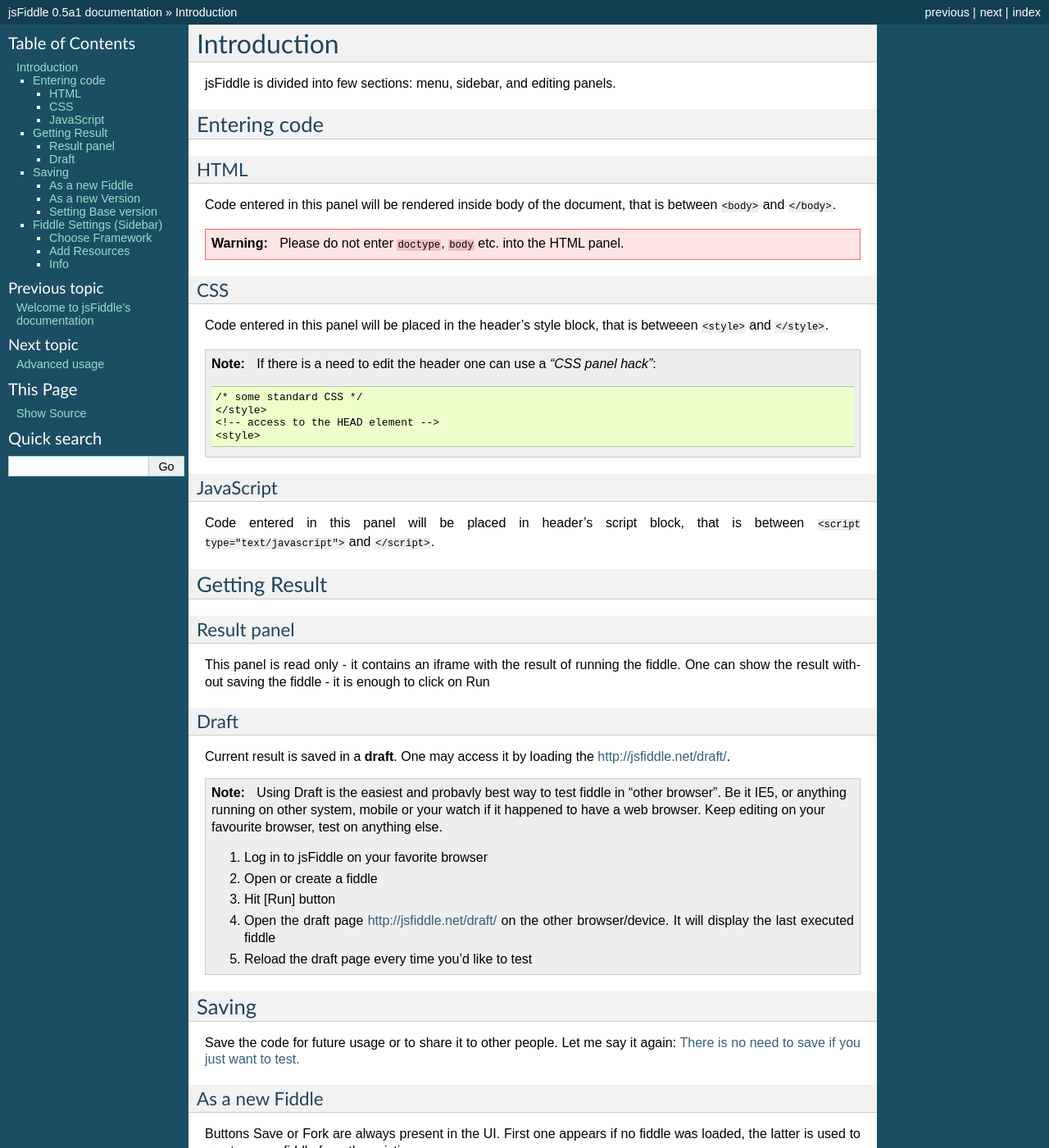
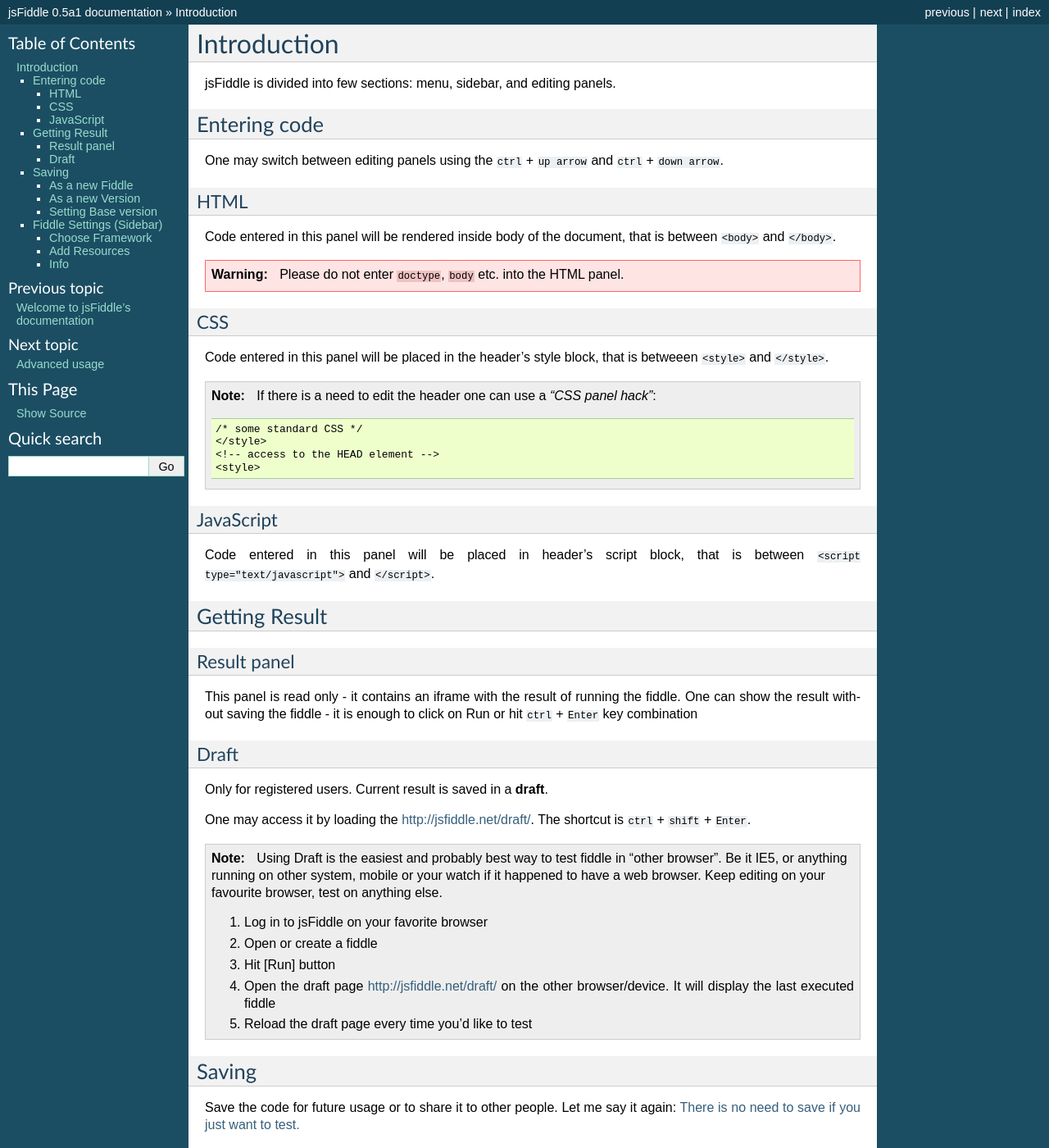
Before and after one commit to jsfiddle/jsfiddle-users, a Sphinx documentation site: the page built from docs/basic/introduction.rst, in a window 1280 px wide and 1400 px high. Shown: the whole window at 82% size. Built offline with Sphinx 7.4.7, drawn with Linux system fonts in a browser that asks for light colours; pages that are not in the unit, such as notebooks, are missing from menus.

Commit message:
media files and key shortcuts in introduction

```diff
--- a/docs/basic/introduction.rst
+++ b/docs/basic/introduction.rst
@@ -8,6 +8,9 @@
 
 Entering code
 =============
+
+One may switch between editing panels using the ``ctrl`` + ``up arrow``
+and ``ctrl`` + ``down arrow``.
 
 HTML
 ----
@@ -41,14 +44,17 @@
 ------------
 .. _result-without-save:
 This panel is read only - it contains an iframe with the result of running the fiddle. One can show the result without
-saving the fiddle - it is enough to click on :menuselection:`Run`
+saving the fiddle - it is enough to click on :menuselection:`Run` or
+hit ``ctrl`` + ``Enter`` key combination
 
 Draft
 -----
-Current result is saved in a **draft**. One may access it by loading the http://jsfiddle.net/draft/.
+Only for registered users. Current result is saved in a **draft**.
+
+One may access it by loading the http://jsfiddle.net/draft/. The shortcut is ``ctrl`` + ``shift`` + ``Enter``.
 
 .. note::
-   Using Draft is the easiest and probavly best way to test fiddle in "other browser". Be it IE5, or anything running on
+   Using Draft is the easiest and probably best way to test fiddle in "other browser". Be it IE5, or anything running on
    other system, mobile or your watch if it happened to have a web browser. Keep editing on your favourite browser,
    test on anything else.
 
```
Also changed, not shown: docs/_static/jsfiddle-desktop-1024x768-a.png (added), docs/_static/jsfiddle-desktop-1280x800-a.png (added), docs/_static/jsfiddle-desktop-thumbnail-a.png (added), 4 other files.
